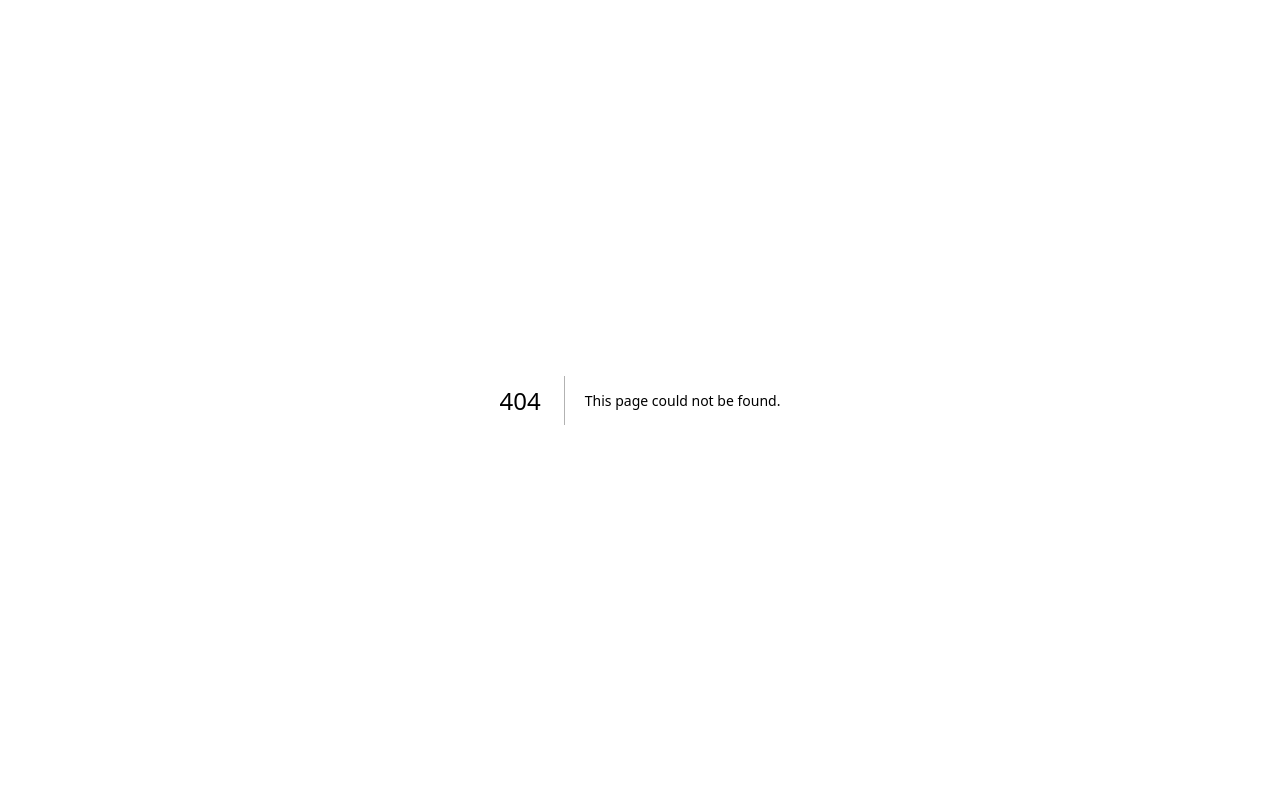
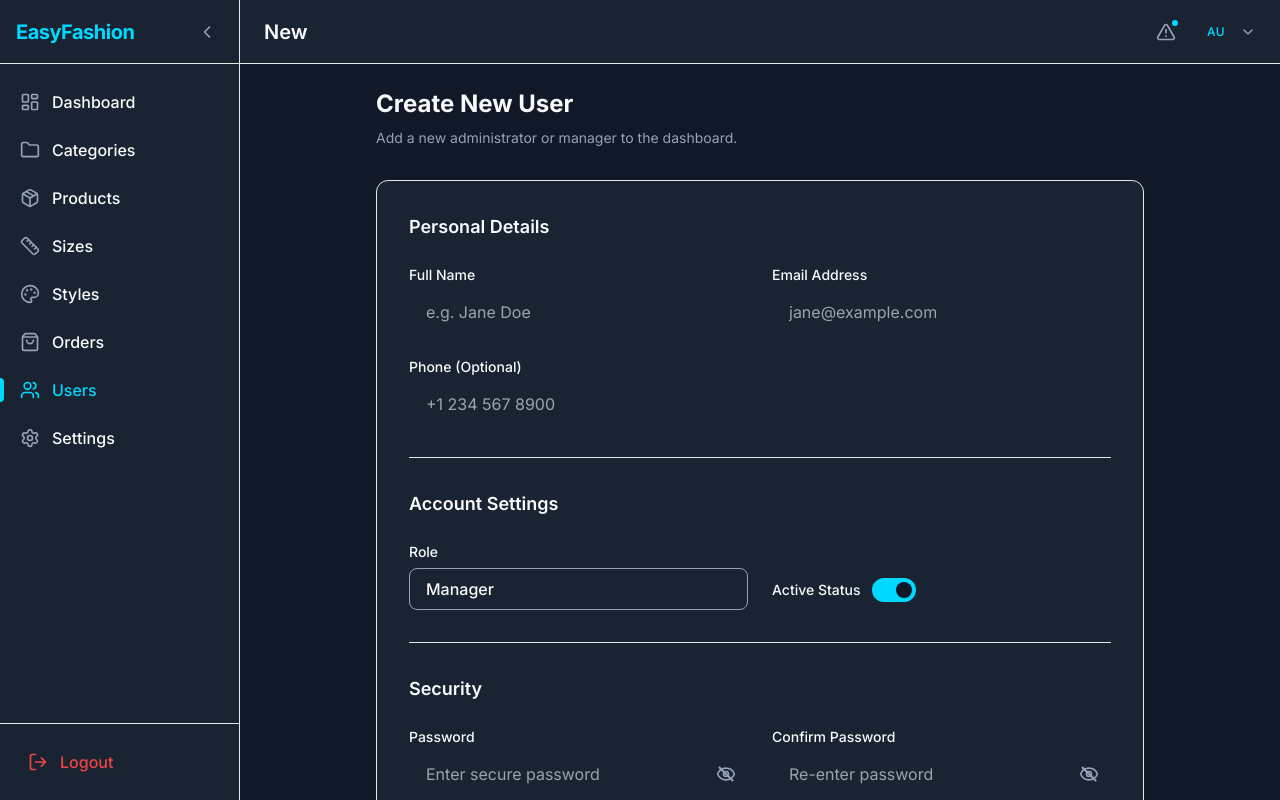
Before and after one commit to nishan-paul-2022/interview-easy-fashion-limited, a Next.js app in the folder app-management/: page /dashboard/users/new in a window 1280 px wide. Before the commit this address had no page. Shown: the top 800 px of the page. Built offline with nearby package versions, Linux system fonts and the light colour scheme.

Commit message:
feat(management): implement create dashboard user page

```diff
--- /dev/null
+++ b/app-management/src/app/dashboard/users/new/page.tsx
@@ -0,0 +1,150 @@
+'use client';
+
+import { useRouter } from 'next/navigation';
+import React, { useState } from 'react';
+
+import { Button } from '@/components/atoms/Button';
+import { Input } from '@/components/atoms/Input';
+import { PasswordInput } from '@/components/atoms/PasswordInput';
+import { Toggle } from '@/components/atoms/Toggle';
+import { Dropdown } from '@/components/molecules/Dropdown';
+
+const roleOptions = [
+  { label: 'Admin', value: 'ADMIN' },
+  { label: 'Manager', value: 'MANAGER' },
+];
+
+export default function CreateUserPage() {
+  const router = useRouter();
+
+  const [fullName, setFullName] = useState('');
+  const [email, setEmail] = useState('');
+  const [phone, setPhone] = useState('');
+  const [role, setRole] = useState<string>('MANAGER');
+  const [isActive, setIsActive] = useState(true);
+  const [password, setPassword] = useState('');
+  const [confirmPassword, setConfirmPassword] = useState('');
+
+  const handleSubmit = (e: React.FormEvent) => {
+    e.preventDefault();
+
+    if (password !== confirmPassword) {
+      alert("Passwords don't match");
+      return;
+    }
+
+    console.log('Saving user...', {
+      fullName,
+      email,
+      phone,
+      role,
+      isActive,
+      password,
+    });
+    router.push('/dashboard/users');
+  };
+
+  return (
+    <div className="mx-auto flex w-full max-w-3xl flex-col gap-8 pb-12">
+      <div>
+        <h1 className="mb-2 text-2xl font-bold text-text">Create New User</h1>
+        <p className="text-sm text-muted">Add a new administrator or manager to the dashboard.</p>
+      </div>
+
+      <form
+        onSubmit={handleSubmit}
+        className="flex flex-col gap-8 rounded-xl border border-muted/20 bg-surface p-6 shadow-sm sm:p-8"
+      >
+        {/* Personal Details */}
+        <div className="flex flex-col gap-6">
+          <h2 className="text-lg font-semibold text-text">Personal Details</h2>
+          <div className="grid grid-cols-1 gap-6 sm:grid-cols-2">
+            <Input
+              label="Full Name"
+              placeholder="e.g. Jane Doe"
+              value={fullName}
+              onChange={(e) => setFullName(e.target.value)}
+              required
+            />
+            <Input
+              label="Email Address"
+              type="email"
+              placeholder="jane@example.com"
+              value={email}
+              onChange={(e) => setEmail(e.target.value)}
+              required
+            />
+            <div className="sm:col-span-2">
+              <Input
+                label="Phone (Optional)"
+                type="tel"
+                placeholder="+1 234 567 8900"
+                value={phone}
+                onChange={(e) => setPhone(e.target.value)}
+              />
+            </div>
+          </div>
+        </div>
+
+        {/* Account Settings */}
+        <div className="flex flex-col gap-6 border-t border-muted/20 pt-8">
+          <h2 className="text-lg font-semibold text-text">Account Settings</h2>
+          <div className="grid grid-cols-1 gap-6 sm:grid-cols-2">
+            <div className="flex flex-col gap-1.5">
+              <label className="text-sm font-medium text-text">Role</label>
+              <Dropdown
+                trigger={
+                  <Button variant="outline" className="w-full justify-between">
+                    {roleOptions.find((o) => o.value === role)?.label || 'Select Role'}
+                  </Button>
+                }
+                options={roleOptions}
+                value={role}
+                onChange={(val) => setRole(val as string)}
+              />
+            </div>
+
+            <div className="flex h-full items-end pb-2">
+              <Toggle
+                label="Active Status"
+                checked={isActive}
+                onChange={(e) => setIsActive(e.target.checked)}
+              />
+            </div>
+          </div>
+        </div>
+
+        {/* Security */}
+        <div className="flex flex-col gap-6 border-t border-muted/20 pt-8">
+          <h2 className="text-lg font-semibold text-text">Security</h2>
+          <div className="grid grid-cols-1 gap-6 sm:grid-cols-2">
+            <PasswordInput
+              label="Password"
+              placeholder="Enter secure password"
+              value={password}
+              onChange={(e) => setPassword(e.target.value)}
+              required
+            />
+            <PasswordInput
+              label="Confirm Password"
+              placeholder="Re-enter password"
+              value={confirmPassword}
+              onChange={(e) => setConfirmPassword(e.target.value)}
+              required
+            />
+          </div>
+        </div>
+
+        {/* Footer Actions */}
+        <div className="mt-4 flex items-center justify-end gap-4 border-t border-muted/20 pt-6">
+          <Button variant="ghost" onClick={() => router.push('/dashboard/users')} type="button">
+            Cancel
+          </Button>
+          <Button variant="primary" type="submit">
+            Save User
+          </Button>
+        </div>
+      </form>
+    </div>
+  );
+}
--- a/app-management/src/app/dashboard/users/page.tsx
+++ b/app-management/src/app/dashboard/users/page.tsx
@@ -89,7 +89,7 @@ export default function UserManagementPage() {
   }, [searchQuery, selectedRole]);
 
   const handleAddClick = () => {
-    router.push('/dashboard/users/create');
+    router.push('/dashboard/users/new');
   };
 
   const handleViewClick = (user: User) => {
```
